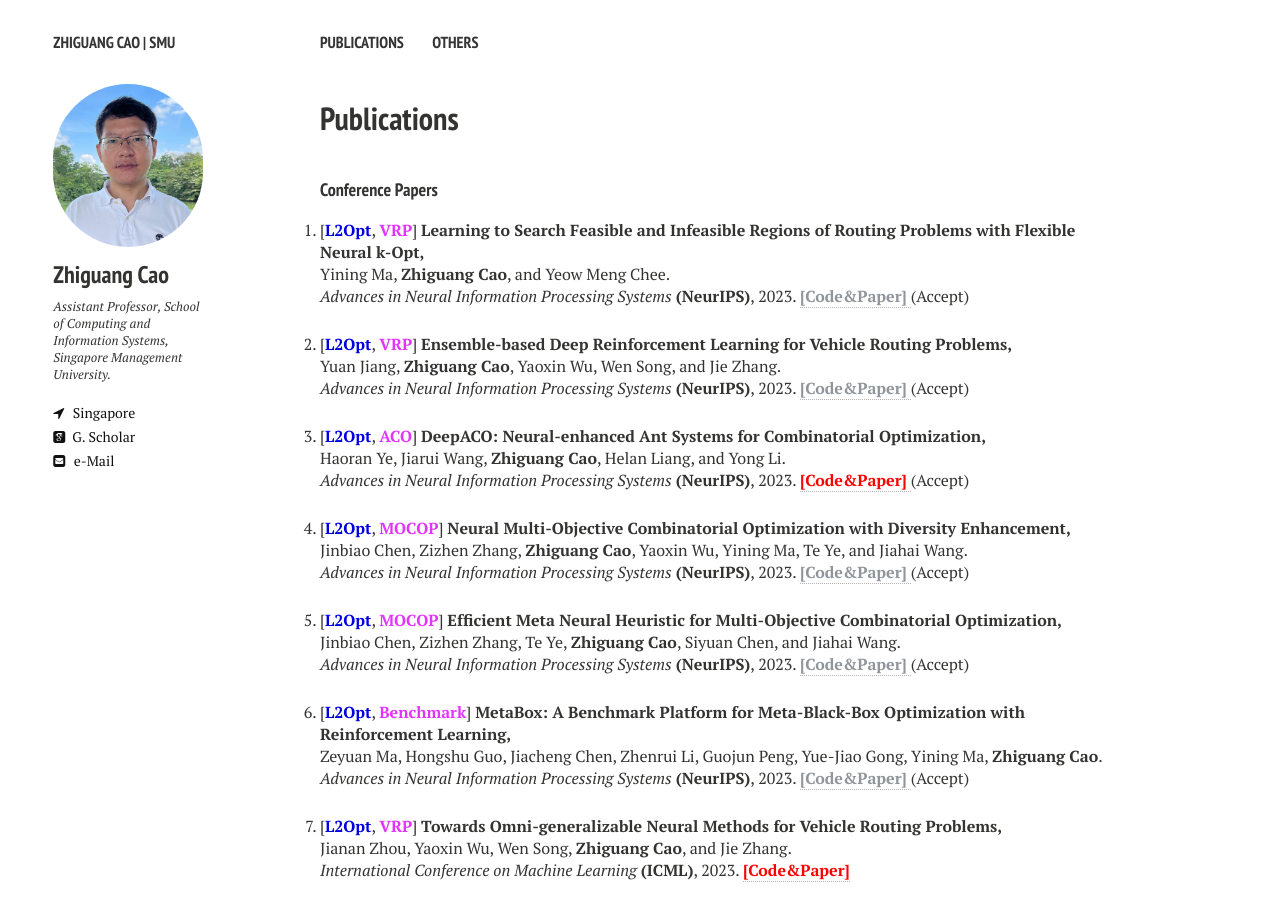
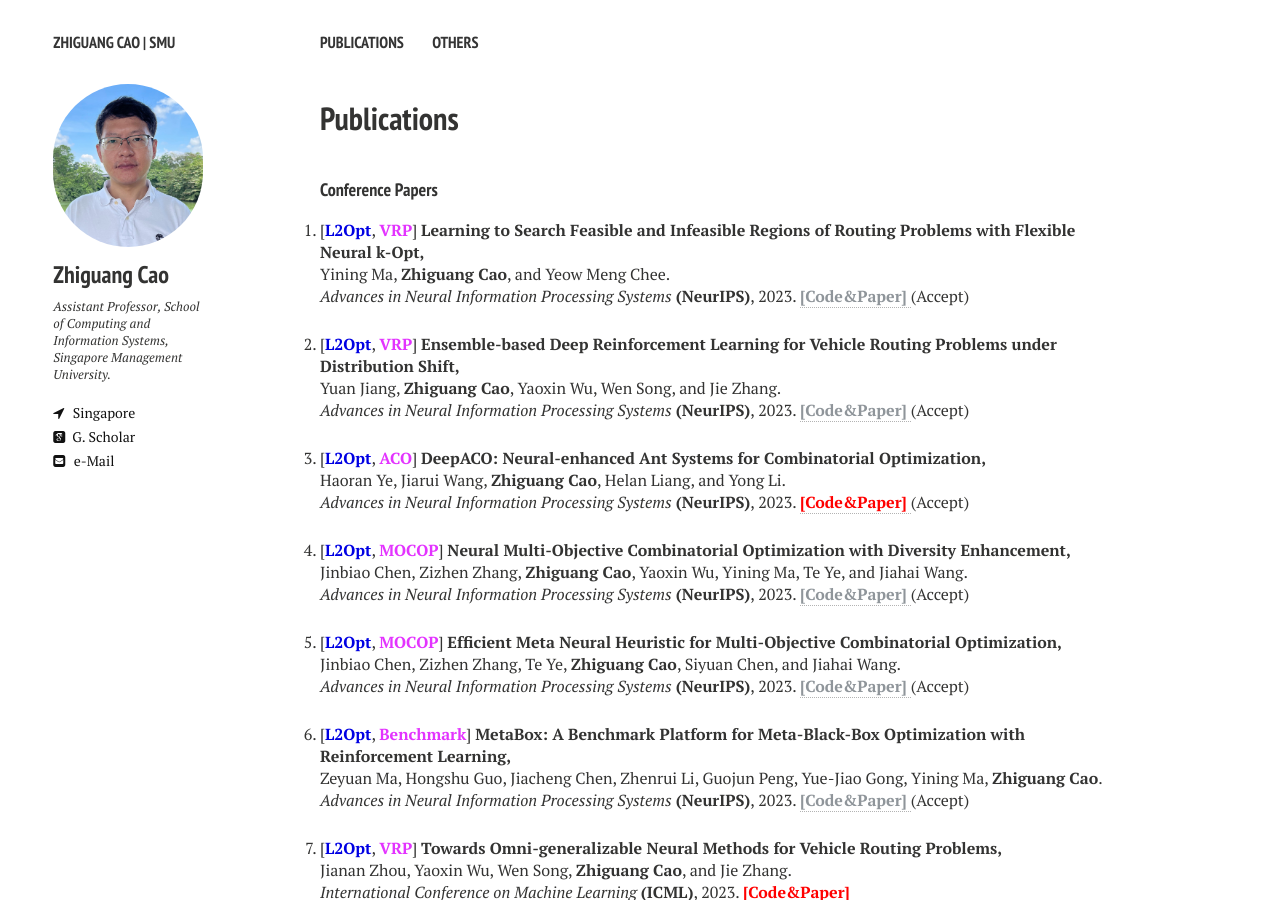
Before and after one commit to zhiguangcaosg/zhiguangcaosg.github.io, a Jekyll site: the page built from publications.md, in a window 1280 px wide and 900 px high. Built offline with Jekyll 4.4.1, drawn with Linux system fonts in a browser that asks for light colours; nearby versions of some CDN libraries.

Commit message:
Update publications.html

```diff
--- a/_layouts/publications.html
+++ b/_layouts/publications.html
@@ -100,7 +100,7 @@ div.bibtex pre { font-size: 75%; overflow: auto;  width: 100%; padding: 0em 0em;
 
 <li>
 <p>
-[<font color="#0000E3"><b>L2Opt</b></font>, <font color="#E333FF"><b>VRP</b></font>] <b>Ensemble-based Deep Reinforcement Learning for Vehicle Routing Problems,</b>
+[<font color="#0000E3"><b>L2Opt</b></font>, <font color="#E333FF"><b>VRP</b></font>] <b>Ensemble-based Deep Reinforcement Learning for Vehicle Routing Problems under Distribution Shift,</b>
 <br> Yuan Jiang,  <b>Zhiguang Cao</b>, Yaoxin Wu, Wen Song, and Jie Zhang.<br>
 <i>Advances in Neural Information Processing Systems</i> <b>(NeurIPS)</b>, 2023. <a href="https://zhiguangcaosg.github.io/publications/"> <font color="#8F959A"><b>[Code&Paper]</b> </font></a> (Accept)
 </p>
```
